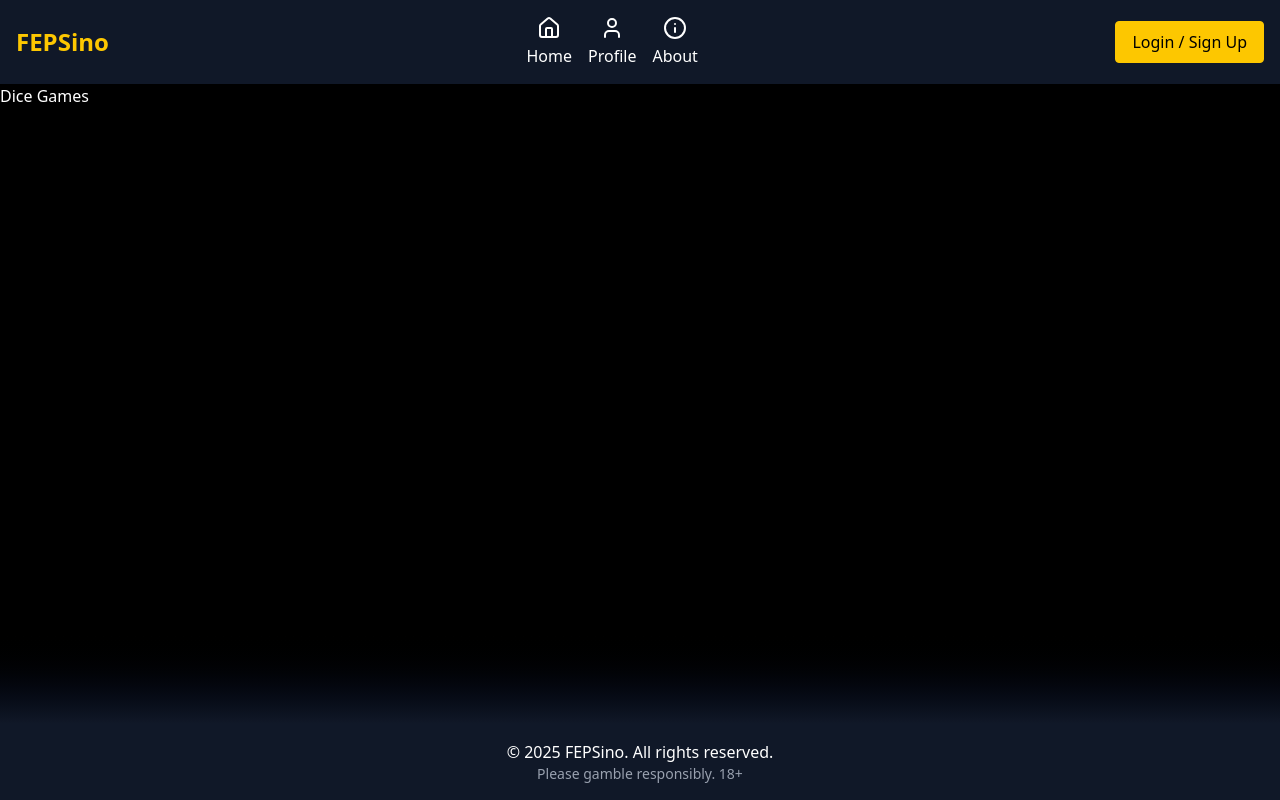
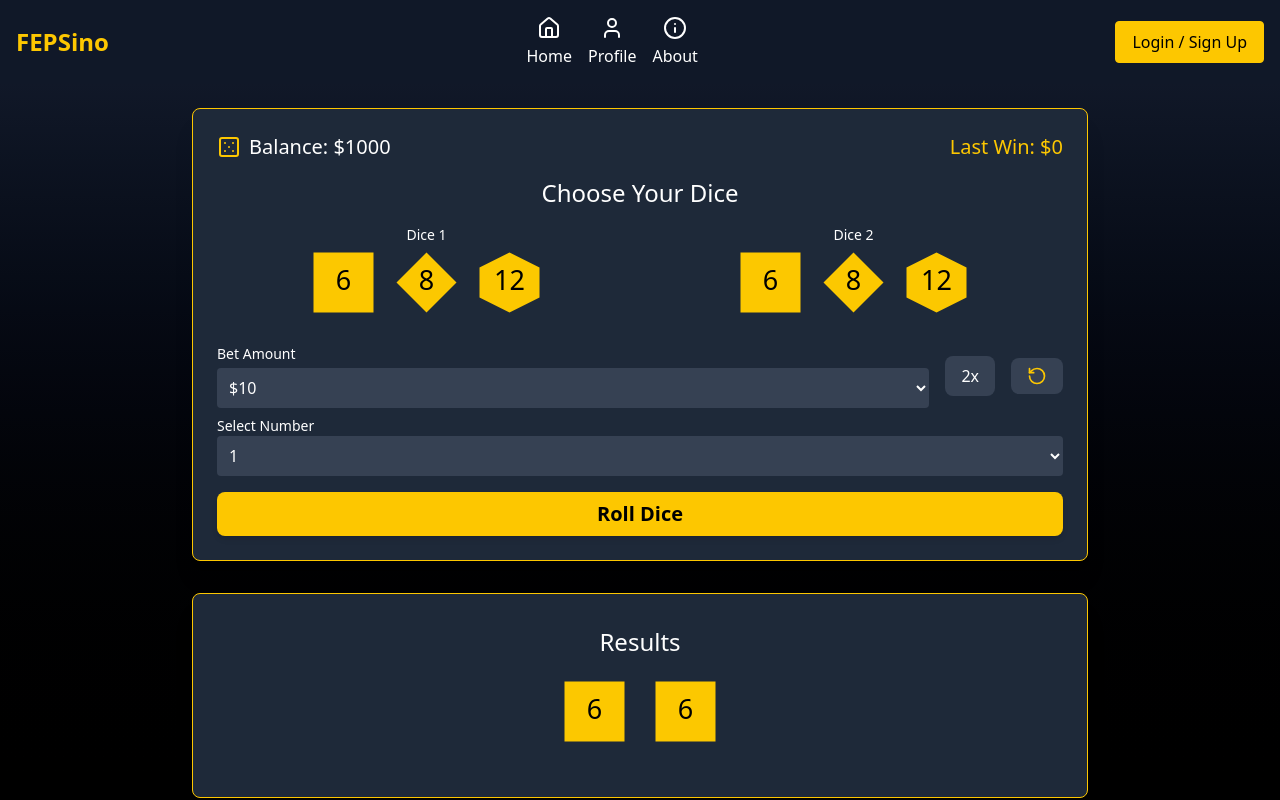
Before and after one commit to gearbeagel/FEPsino, a React (Vite) app in the folder frontend/: page /dice in a window 1280 px wide. Built offline with nearby package versions, Linux system fonts and the light colour scheme.

Commit message:
[feat] added dice page

```diff
--- a/frontend/src/App.jsx
+++ b/frontend/src/App.jsx
@@ -1,10 +1,12 @@
 import { BrowserRouter as Router, Routes, Route } from "react-router-dom";
 import Home from "./components/Home";
-import SlotsGame from "./components/games/SlotsGame"; // Example slot page component
+import SlotsGame from "./components/games/SlotsGame";
 import "./App.css";
 import Header from "./components/Header";
 import Footer from "./components/Footer";
 import About from "./components/About";
+import Blackjack from "./components/games/BlackjackGame";
+import DiceGame from "./components/games/DiceGame.jsx";
 
 function App() {
   return (
@@ -14,8 +16,8 @@ function App() {
         <Routes>
           <Route path="/" element={<Home />} />
           <Route path="/slots" element={<SlotsGame />} />
-          <Route path="/blackjack" element={<h1>Blackjack</h1>} />
-          <Route path="/dice" element={<h1>Dice Games</h1>} />
+          <Route path="/blackjack" element={<Blackjack />} />
+          <Route path="/dice" element={<DiceGame />} />
           <Route path="/profile" element={<h1>Profile</h1>} />
           <Route path="/about" element={<About />} />
         </Routes>
--- /dev/null
+++ b/frontend/src/components/games/DiceGame.jsx
@@ -0,0 +1,161 @@
+import { useState } from "react";
+import { Dice5, RotateCcw } from "lucide-react";
+
+export default function DiceGame() {
+    const [balance, setBalance] = useState(1000);
+    const [bet, setBet] = useState(10);
+    const [lastWin, setLastWin] = useState(0);
+    const [diceType1, setDiceType1] = useState('d6');
+    const [diceType2, setDiceType2] = useState('d6');
+    const [diceValue1, setDiceValue1] = useState(1);
+    const [diceValue2, setDiceValue2] = useState(1);
+    const [selectedNumber, setSelectedNumber] = useState(1);
+    const [gameInitialized, setGameInitialized] = useState(false);
+
+    const diceSides = {
+        d6: 6,
+        d8: 8,
+        d12: 12
+    };
+
+    const totalSides = diceSides[diceType1] + diceSides[diceType2];
+
+    const rollDice = () => {
+        const max1 = diceType1 === 'd8' ? 8 : diceType1 === 'd12' ? 12 : 6;
+        const max2 = diceType2 === 'd8' ? 8 : diceType2 === 'd12' ? 12 : 6;
+        const newValue1 = Math.floor(Math.random() * max1) + 1;
+        const newValue2 = Math.floor(Math.random() * max2) + 1;
+        setDiceValue1(newValue1);
+        setDiceValue2(newValue2);
+
+        const sum = newValue1 + newValue2;
+        let winAmount = 0;
+        if (sum === selectedNumber) {
+            winAmount = 40;
+        } else if (sum === selectedNumber - 1 || sum === selectedNumber + 1) {
+            winAmount = 30;
+        }
+        setBalance(prev => prev + winAmount - bet);
+        setLastWin(winAmount);
+        setGameInitialized(true);
+    };
+
+    const diceSVG = (diceValue, points) => (
+        <svg width="75" height="75" viewBox="0 0 100 100">
+            <polygon points={points} fill="#fcc800" />
+            <text x="50" y="60" textAnchor="middle" fill="black" fontSize="36">{diceValue}</text>
+        </svg>
+    );
+
+    const diceD6 = (value) => diceSVG(value, "10,10 90,10 90,90 10,90");
+    const diceD8 = (value) => diceSVG(value, "50,10 90,50 50,90 10,50");
+    const diceD12 = (value) => diceSVG(value, "50,10 90,30 90,70 50,90 10,70 10,30");
+
+    return (
+        <div className="flex flex-col bg-gradient-to-b from-gray-900 to-black text-white">
+            <main className="flex-grow flex flex-col items-center p-6">
+                <div className="container max-w-4xl bg-gray-800 border border-yellow-400 rounded-lg p-6 shadow-xl w-full">
+                    <div className="flex justify-between items-center mb-4">
+                        <div className="flex items-center">
+                            <Dice5 className="h-6 w-6 text-yellow-400 mr-2" />
+                            <span className="text-xl">Balance: ${balance}</span>
+                        </div>
+                        <span className="text-xl text-yellow-400">Last Win: ${lastWin}</span>
+                    </div>
+
+                    <h2 className="text-2xl text-center mb-4">Choose Your Dice</h2>
+                    <div className="grid grid-cols-2 gap-2 mb-4">
+                        <div className="flex flex-col items-center">
+                            <label className="text-sm">Dice 1</label>
+                            <div className="flex gap-2">
+                                <button onClick={() => setDiceType1('d6')}>{diceD6(6)}</button>
+                                <button onClick={() => setDiceType1('d8')}>{diceD8(8)}</button>
+                                <button onClick={() => setDiceType1('d12')}>{diceD12(12)}</button>
+                            </div>
+                        </div>
+                        <div className="flex flex-col items-center">
+                            <label className="text-sm">Dice 2</label>
+                            <div className="flex gap-2">
+                                <button onClick={() => setDiceType2('d6')}>{diceD6(6)}</button>
+                                <button onClick={() => setDiceType2('d8')}>{diceD8(8)}</button>
+                                <button onClick={() => setDiceType2('d12')}>{diceD12(12)}</button>
+                            </div>
+                        </div>
+                    </div>
+                    <div className="flex gap-4 items-center mt-6">
+                        <div className="flex-1">
+                            <label className="block text-sm mb-1">Bet Amount</label>
+                            <select
+                                value={bet}
+                                onChange={(e) => setBet(Number(e.target.value))}
+                                className="w-full bg-gray-700 rounded p-2 text-white "
+                            >
+                                <option value="10">$10</option>
+                                <option value="20">$20</option>
+                                <option value="50">$50</option>
+                                <option value="100">$100</option>
+                            </select>
+                        </div>
+                        <button
+                            onClick={() => setBet(prev => Math.min(prev * 2, 100))}
+                            className="px-4 py-2 bg-gray-700 rounded-lg hover:bg-gray-600"
+                        >
+                            2x
+                        </button>
+                        <button
+                            onClick={() => setBet(10)}
+                            className="px-4 py-2 bg-gray-700 rounded-lg hover:bg-gray-600"
+                        >
+                            <RotateCcw className="h-5 w-5 text-yellow-400" />
+                        </button>
+                    </div>
+
+                    <div className="flex flex-col gap-4 mt-2">
+                        <div className="flex flex-col">
+                            <label className="text-sm">Select Number</label>
+                            <select
+                                value={selectedNumber}
+                                onChange={(e) => setSelectedNumber(Number(e.target.value))}
+                                className="bg-gray-700 rounded p-2 text-white"
+                            >
+                                {[...Array(totalSides).keys()].map(n => (
+                                    <option key={n + 1} value={n + 1}>{n + 1}</option>
+                                ))}
+                            </select>
+                        </div>
+
+                        <button
+                            onClick={rollDice}
+                            className="w-full px-4 py-2 bg-yellow-400 rounded-lg hover:bg-yellow-500 text-black text-xl font-bold shadow-md"
+                        >
+                            Roll Dice
+                        </button>
+                    </div>
+                </div>
+
+                <div className="container max-w-4xl bg-gray-800 border border-yellow-400 rounded-lg p-8 shadow-xl w-full mt-8">
+                    <h2 className="text-2xl text-center mb-4">Results</h2>
+                    {gameInitialized ? (
+                        <div className="flex justify-center gap-4 mb-4">
+                            {diceType1 === 'd6' ? diceD6(diceValue1) : diceType1 === 'd8' ? diceD8(diceValue1) : diceD12(diceValue1)}
+                            {diceType2 === 'd6' ? diceD6(diceValue2) : diceType2 === 'd8' ? diceD8(diceValue2) : diceD12(diceValue2)}
+                        </div>
+                    ) : (
+                        <div className="flex justify-center gap-4 mb-4">
+                            {diceType1 === 'd6' ? diceD6(6) : diceType1 === 'd8' ? diceD8(8) : diceD12(12)}
+                            {diceType2 === 'd6' ? diceD6(6) : diceType2 === 'd8' ? diceD8(8) : diceD12(12)}
+                        </div>
+                    )}
+                    {gameInitialized && (
+                        lastWin > 0 ? (
+                            <div className="text-center text-xl text-yellow-400">You won ${lastWin}</div>
+                        ) : (
+                            <div className="text-center text-xl text-red-400">You lost ${bet}</div>
+                        )
+                    )}
+                </div>
+
+            </main>
+        </div>
+    );
+}
```
